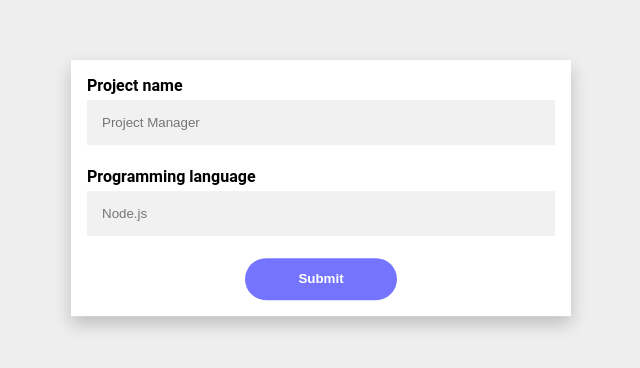
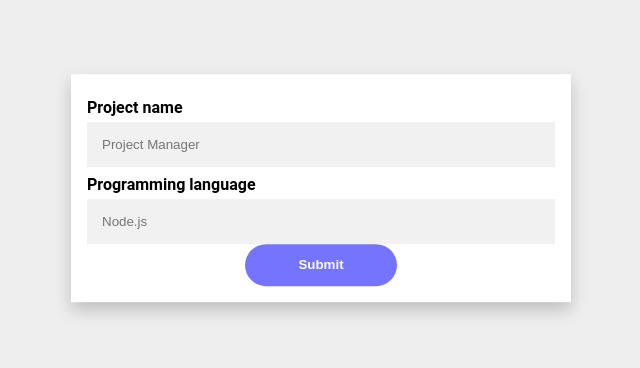
Before and after one commit to lollobaldo/REACT-super-simple-form, a React (Create React App) app: page / in a window 1280 px wide. Shown: the part 212-580 px from the top of the page, without its empty margins (319-959 px from the left). Built offline with nearby package versions, Linux system fonts and the light colour scheme.

Commit message:
add onBlur

```diff
--- a/src/App.css
+++ b/src/App.css
@@ -24,12 +24,14 @@
 
 .modal-form label {
   font-weight: bold;
+  display:inline-block;
+  margin-top: 8px;
 }
 
 .modal-form input[type=text] {
   width: 100%;
   padding: 15px;
-  margin: 5px 0 22px 0;
+  margin: 5px 0 0 0;
   display: inline-block;
   border: none;
   background: #f1f1f1;
@@ -55,3 +57,8 @@
 .modal-form input[type=submit]:focus {
   outline: none;
 }
+
+.modal-form .error-message {
+  margin: 0;
+  color: red;
+}
--- a/src/App.js
+++ b/src/App.js
@@ -3,8 +3,19 @@ import './App.css';
 
 import {Form, Input, ErrorMessage} from './Form';
 
-const validator = (values) => {
-  return {};
+const validators = {
+  name(value) {
+    console.log(value);
+    if (value !== "ciao") {
+      return ("name must equal 'ciao'");
+    }
+  },
+  email(value) {
+    if (!value || value.indexOf("@") === -1) {
+      console.log(value.indexOf("@") === -1)
+      return ("The email must contain '@'");
+    }
+  }
 }
 
 const onSubmit = ({errors, values}, event) => {
@@ -16,7 +27,7 @@ function App() {
     <Form
       className="modal-form"
       // initialValues={}
-      validator={validator}
+      validators={validators}
       onSubmit={onSubmit}>
       <label htmlFor="name">Project name</label>
       <Input
@@ -29,12 +40,9 @@ function App() {
       <label htmlFor="language">Programming language</label>
       <Input
         type="text"
-        name="language"
+        name="email"
         placeholder="Node.js" />
-      <ErrorMessage
-        name="language"
-        className="error"
-        component="div" />
+      <ErrorMessage name="email" />
       <div className="modal-form-clearfix">
         <input
           type="submit"
--- a/src/Form/ErrorMessage.js
+++ b/src/Form/ErrorMessage.js
@@ -15,9 +15,11 @@ const _extractErrorObject = (error) => {
 const ErrorMessage = ({name, ...rest}) => (
   <FormConsumer>
     {({errors}) => {
-      const errorMessage = _extractErrorObject(errors[name]);
+      const errorMessage = errors[name];
       return (
-        errorMessage ? <span {...rest}>{errorMessage}</span> : null
+        errorMessage
+          ? <p className="error-message" {...rest}>{errorMessage}</p>
+          : null
       );
     }}
   </FormConsumer>
--- a/src/Form/Form.js
+++ b/src/Form/Form.js
@@ -8,11 +8,16 @@ const SetValueContext = React.createContext(() => {});
 export const FormConsumer = ({ children }) => {
   return (
     <ErrorsContext.Consumer>
-      {errors => (
+      {(errors) => (
         <ValuesContext.Consumer>
-          {values => (
+          {(values) => (
             <SetValueContext.Consumer>
-              {handleInputChange => children({errors, values, handleInputChange})}
+              {({handleInputChange, handleInputBlur}) =>
+                children({
+                  errors,
+                  values,
+                  handleInputChange,
+                  handleInputBlur,})}
             </SetValueContext.Consumer>
           )}
         </ValuesContext.Consumer>
@@ -38,6 +43,27 @@ class Form extends Component {
         [event.target.name]: event.target.value,
       }
     });
+    if (this.state.errors[event.target.name]) {
+      this._validate(event.target.name);
+    }
+  }
+
+  handleInputBlur(event) {
+    // console.log("about to validate " + event.target.name);
+    this._validate(event.target.name);
+  }
+
+  _validate (input) {
+    // console.log("validating");
+    const value = this.state.values[input];
+    const error = this.props.validators[input](value);
+    const errors = this.state.errors;
+    this.setState({
+      errors: {
+        ...errors,
+        [input]: error,
+      }
+    });
   }
 
   _onSubmit (event) {
@@ -46,13 +72,6 @@ class Form extends Component {
     const errors = this._validate();
     this.setState({errors});
     this.props.onSubmit({errors, values}, event);
-  }
-
-  _validate () {
-    let errors = this.props.validator(this.state.values);
-    // errors = errors.filter(e => !!e); // Filter not-empty errors
-    return Object.keys(errors).length > 0 ? errors : {};
-    // return {};
   }
 
   render () {
@@ -66,7 +85,9 @@ class Form extends Component {
     return (
       <ValuesContext.Provider value={this.state.values}>
         <ErrorsContext.Provider value={this.state.errors}>
-          <SetValueContext.Provider value={this.handleInputChange.bind(this)}>
+          <SetValueContext.Provider value={{
+            handleInputChange: this.handleInputChange.bind(this),
+            handleInputBlur: this.handleInputBlur.bind(this)}}>
             <form
               onSubmit={this._onSubmit.bind(this)} {...rest}>
                 {children}
@@ -79,14 +100,14 @@ class Form extends Component {
 }
 
 Form.propTypes = {
+  onSubmit: PropTypes.func.isRequired,
+  validators: PropTypes.object,
+  defaultValues: PropTypes.object,
   children: PropTypes.any,
-  validator: PropTypes.func,
-  onSubmit: PropTypes.func,
-  defaultValues: PropTypes.object
 };
 
 Form.defaultProps = {
-  validator: () => {},
+  validators: () => {},
   onSubmit: () => {},
   defaultValues: {}
 };
--- a/src/Form/Input.js
+++ b/src/Form/Input.js
@@ -6,13 +6,13 @@ const Input = ({
   name,
   ...rest}) => (
   <FormConsumer>
-    {({values, handleInputChange}) => {
+    {({values, handleInputChange, handleInputBlur}) => {
       return (
         <input
           name={name}
           value={values[name] || ""}
           onChange={handleInputChange}
-          // onBlur={handleInputBlur}
+          onBlur={handleInputBlur}
           {...rest} />
       );
     }}
```
Also changed, not shown: 1 other file (tests, documents, lock files or other folders).
